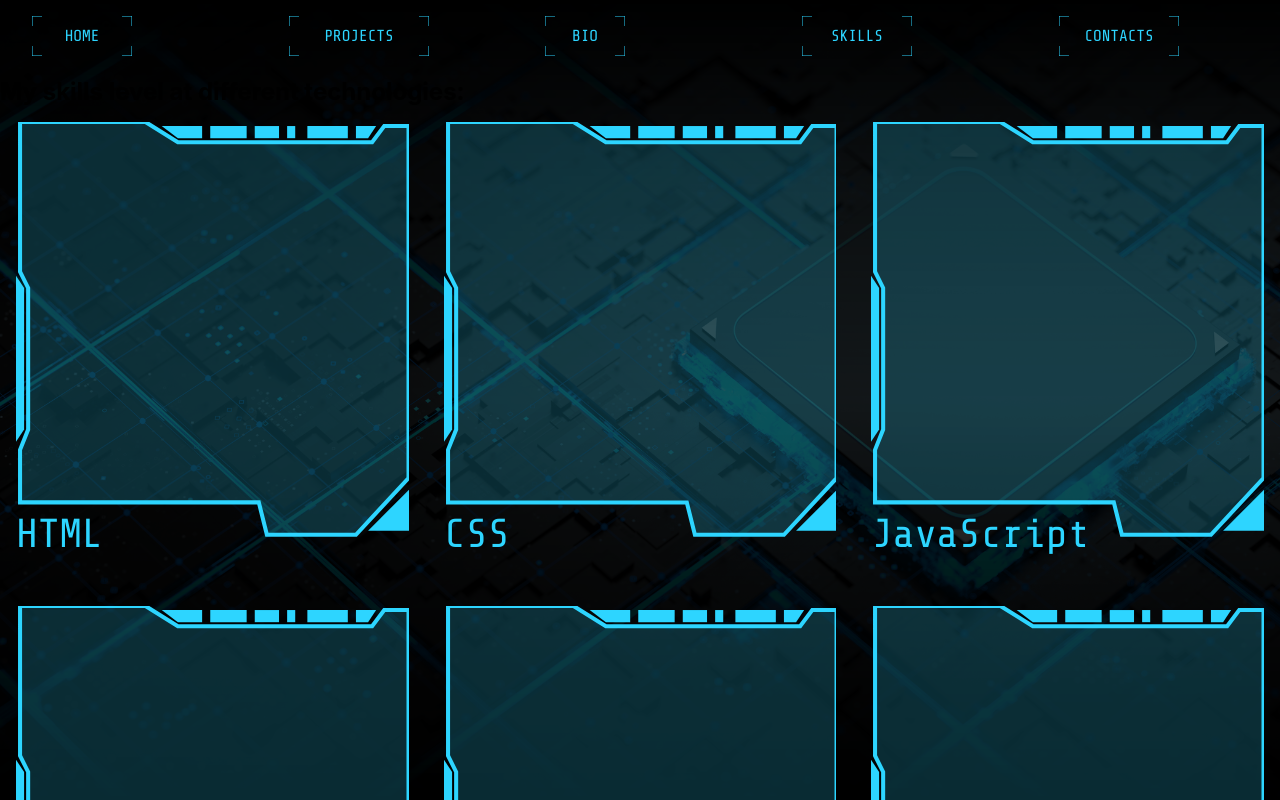
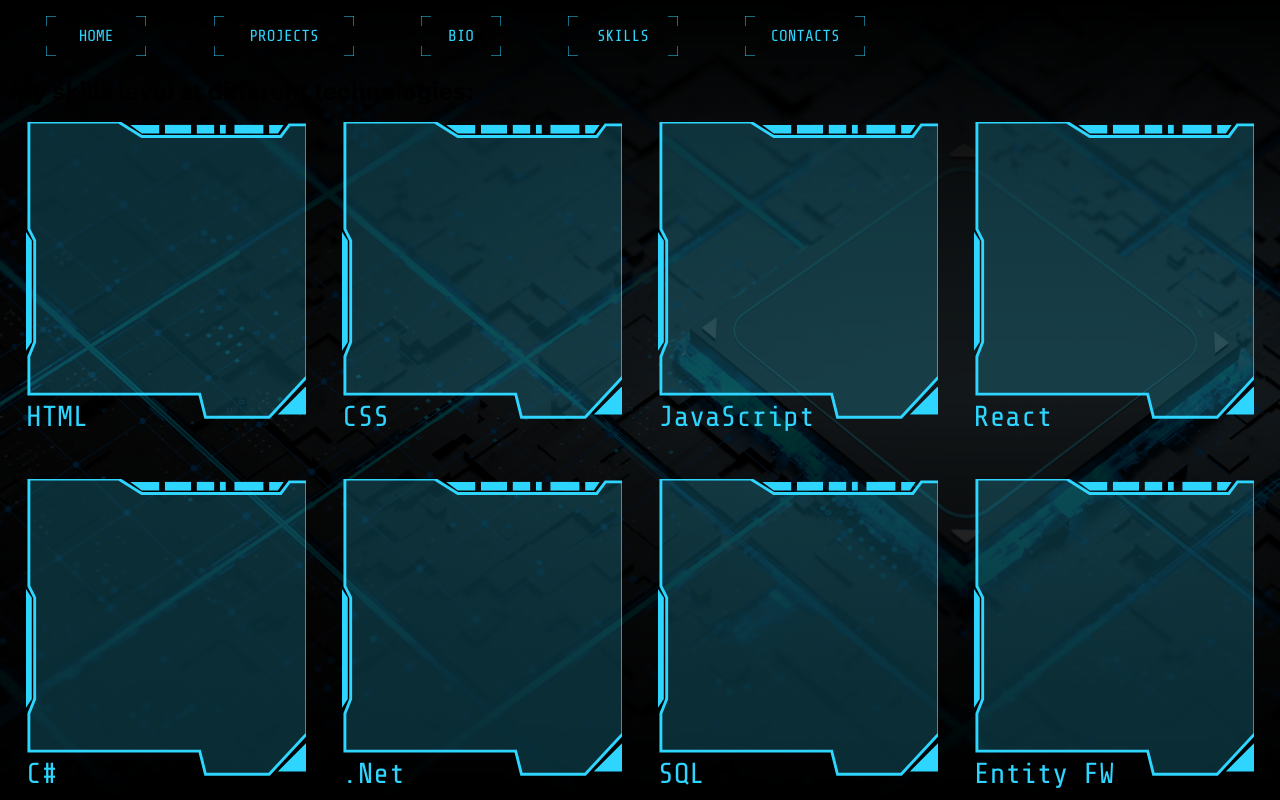
Before and after one commit to Belyayev/portfolio, a React (Create React App) app: page /skills in a window 1280 px wide. Shown: the top 800 px of the page. Built offline with nearby package versions, Linux system fonts and the light colour scheme.

Commit message:
responsive design update to fit screen

```diff
--- a/src/App.css
+++ b/src/App.css
@@ -9,10 +9,12 @@ start by reseting all elements to have no margin or padding
 html,
 body {
   height: 100%;
+  width: 100%;
 }
 
 .App {
   height: 100vh;
+  width: 100vw;
   display: grid;
   gap: 0.3rem;
   grid:
@@ -21,7 +23,7 @@ body {
     "footer" min-content;
 }
 
-@media screen and (min-width: 300px) {
+@media screen and (min-width: 400px) {
   .App {
     grid:
       "header header" min-content
@@ -42,13 +44,27 @@ body {
     grid:
       "header header header" min-content
       "main main main" auto
-      "footer footer footer" min-content / 1fr 2fr 1fr;
+      "footer footer footer" min-content / 1fr 1fr 1fr;
   }
   .header {
-    grid-template-columns: repeat(5, 1fr);
+    grid-template-columns: repeat(3, 1fr);
   }
   .skills {
     grid-template-columns: 1fr 1fr 1fr;
+  }
+}
+@media screen and (min-width: 800px) {
+  .App {
+    grid:
+      ". . . header header . . ." min-content
+      ". . main main main main . ." auto
+      ". . footer footer footer footer . ." min-content;
+  }
+  .header {
+    grid-template-columns: repeat(8, 1fr);
+  }
+  .skills {
+    grid-template-columns: 1fr 1fr 1fr 1fr;
   }
 }
 
@@ -58,8 +74,8 @@ header {
 }
 
 .header {
+  display: grid;
   grid-column: 1 / -1;
-  display: grid;
   grid-gap: 0.2rem;
 }
 
@@ -73,8 +89,8 @@ main {
 }
 
 .skills {
+  display: grid;
   grid-column: 1 / -1;
-  display: grid;
   grid-gap: 0.2rem;
 }
 
```
